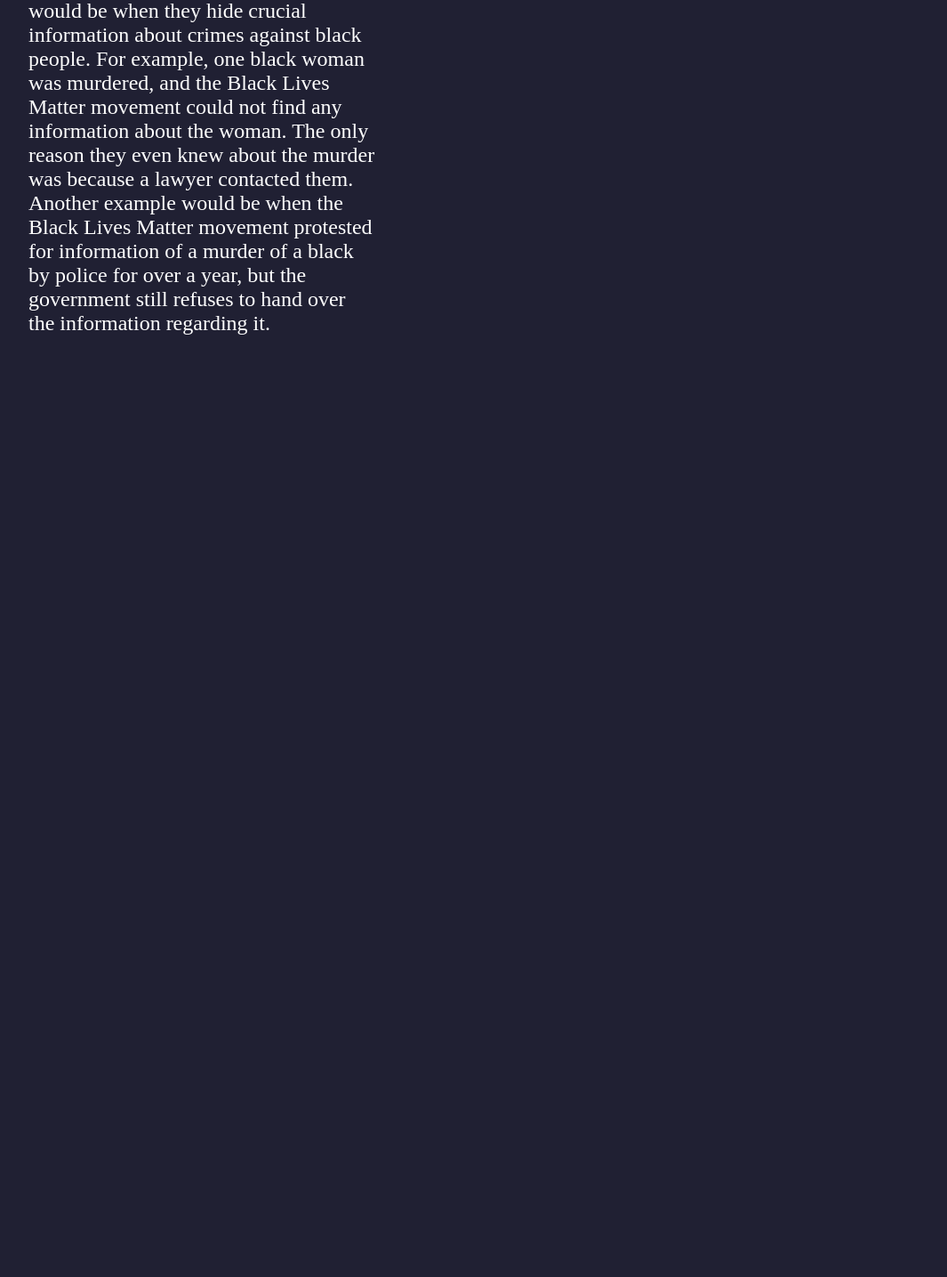
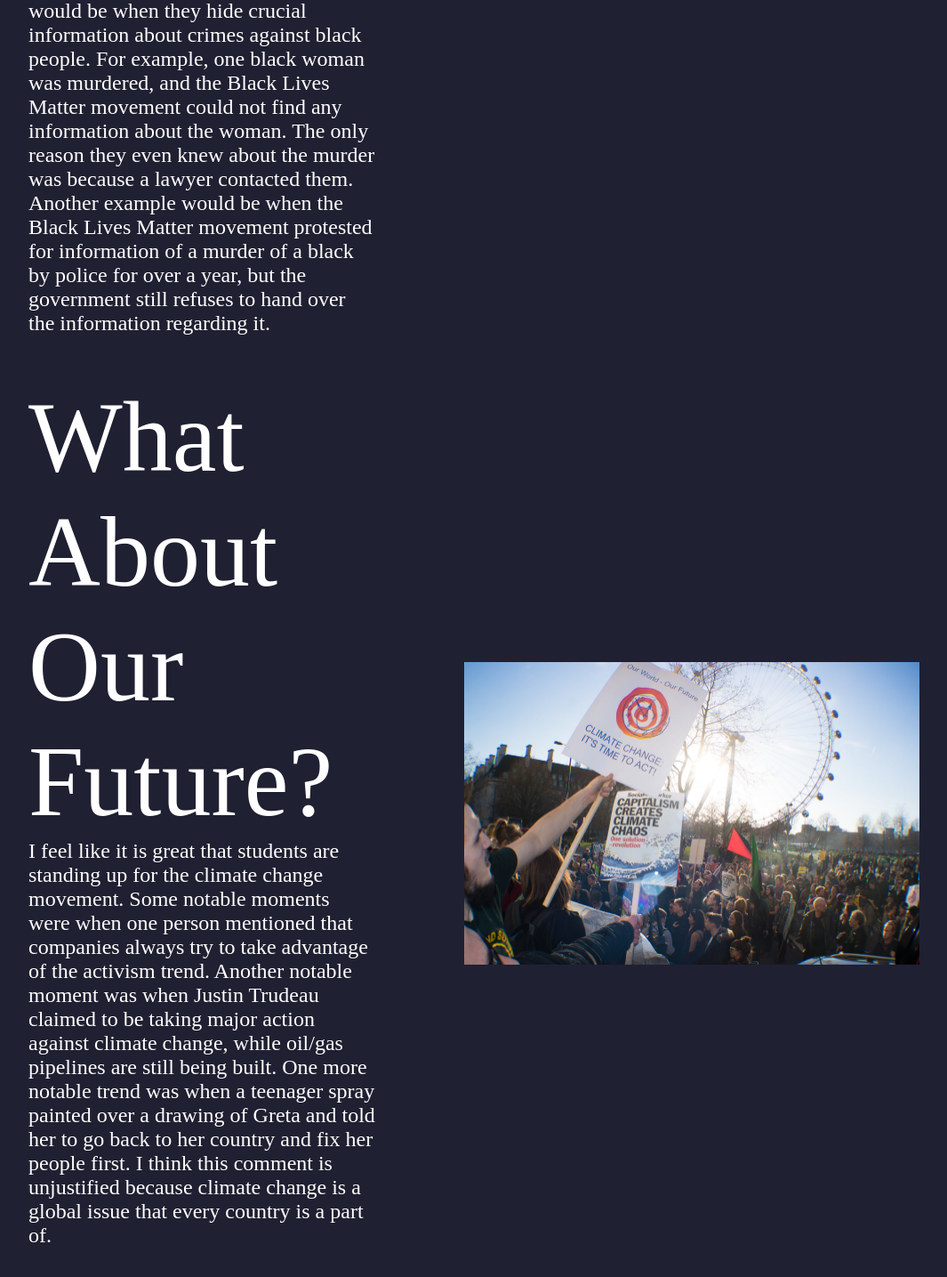
Before and after one commit to Winswins22/English-Portfolio, a React (Create React App) app: page /films in a window 1280 px wide. Shown: the part 3712-5147 px from the top of the page at 89% size, without its empty margins (182-1247 px from the left). Before the commit the page ends 4139 px from the top, so only its background shows below. Built offline with nearby package versions, Linux system fonts and the light colour scheme.

Commit message:
add film 'What About Our Future?'

```diff
--- a/src/pages/FilmsPage/Data.jsx
+++ b/src/pages/FilmsPage/Data.jsx
@@ -3,6 +3,7 @@ import Greta from '../../images/greta.jpg'
 import Police from '../../images/police.jpg'
 import Nature from '../../images/nature.jpg'
 import Black from '../../images/black.jpg'
+import Crowd from '../../images/climateCrowd.jpg'
 
 import {Text, NewLine} from '../../components/InfoSection/InfoSectionElems'
 
@@ -31,4 +32,9 @@ export const sectionData = [
     description: <><Text>During this film I felt uncomfortable because of the way politicians, news reporters, and police treated black people.</Text><NewLine></NewLine><Text>For example, one reporter from the Toronto Sun was very rude when reporting on a murder, assuming that black people deserve to be needlessly searched.</Text><NewLine></NewLine><Text>An example of marginalization from police was when a black man called police officers for help, and was searched very inappropriately. Additionally, when Desmond tries to inform him of his rights, police officers prevent Desmond from doing so, and attempts to seize his phone to stop the recording of the officer’s misconduct. Another example would be that police officers have constructed a blockade in a black neighbourhood, so that the only way in/out of the neighbourhood would require a check-up by police.</Text><NewLine></NewLine><Text>Finally, an example of marginalization with politicians and the legal system would be when they hide crucial information about crimes against black people. For example, one black woman was murdered, and the Black Lives Matter movement could not find any information about the woman. The only reason they even knew about the murder was because a lawyer contacted them. Another example would be when the Black Lives Matter movement protested for information of a murder of a black by police for over a year, but the government still refuses to hand over the information regarding it.</Text></>,
     img: Black,
   },
+  {
+    title: "What About Our Future?",
+    description: "I feel like it is great that students are standing up for the climate change movement. Some notable moments were when one person mentioned that companies always try to take advantage of the activism trend. Another notable moment was when Justin Trudeau claimed to be taking major action against climate change, while oil/gas pipelines are still being built. One more notable trend was when a teenager spray painted over a drawing of Greta and told her to go back to her country and fix her people first. I think this comment is unjustified because climate change is a global issue that every country is a part of.",
+    img: Crowd,
+  },
 ]
--- a/src/pages/SourcesPage/Data.jsx
+++ b/src/pages/SourcesPage/Data.jsx
@@ -8,6 +8,7 @@ import Greta from '../../images/greta.jpg'
 import Police from '../../images/police.jpg'
 import Nature from '../../images/nature.jpg'
 import Black from '../../images/black.jpg'
+import Crowd from '../../images/climateCrowd.jpg'
 
 import {Text} from '../../components/InfoSection/InfoSectionElems'
 
@@ -56,4 +57,8 @@ export const sectionData = [
     description: <Text>Trayvon Martin Black People Protest by C64-92 at <a href="https://www.flickr.com/photos/84938919@N08/8211278388">https://www.flickr.com/photos/84938919@N08/8211278388</a></Text>,
     img: Black,
   },
+  {
+    description: <Text>	Time To Act Climate Change London Protesters Creative Commons by David B Young at <a href="https://www.flickr.com/photos/7755745@N06/16127305743">https://www.flickr.com/photos/7755745@N06/16127305743</a></Text>,
+    img: Crowd,
+  },
 ]
```
Also changed, not shown: src/images/climateCrowd.jpg (added).
